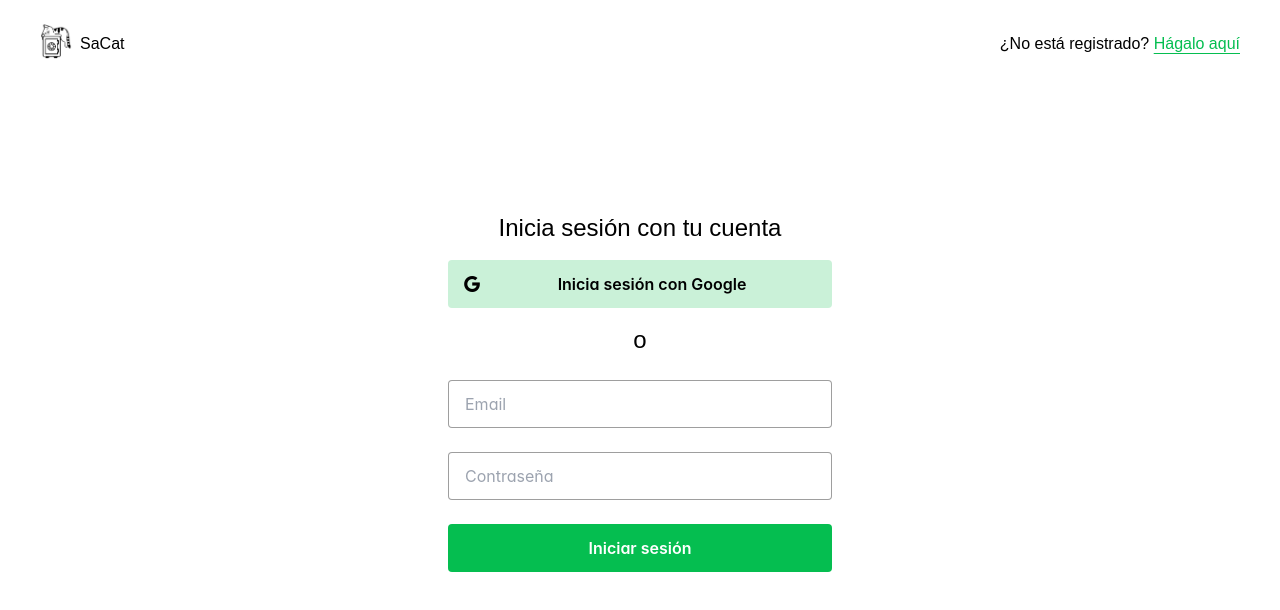
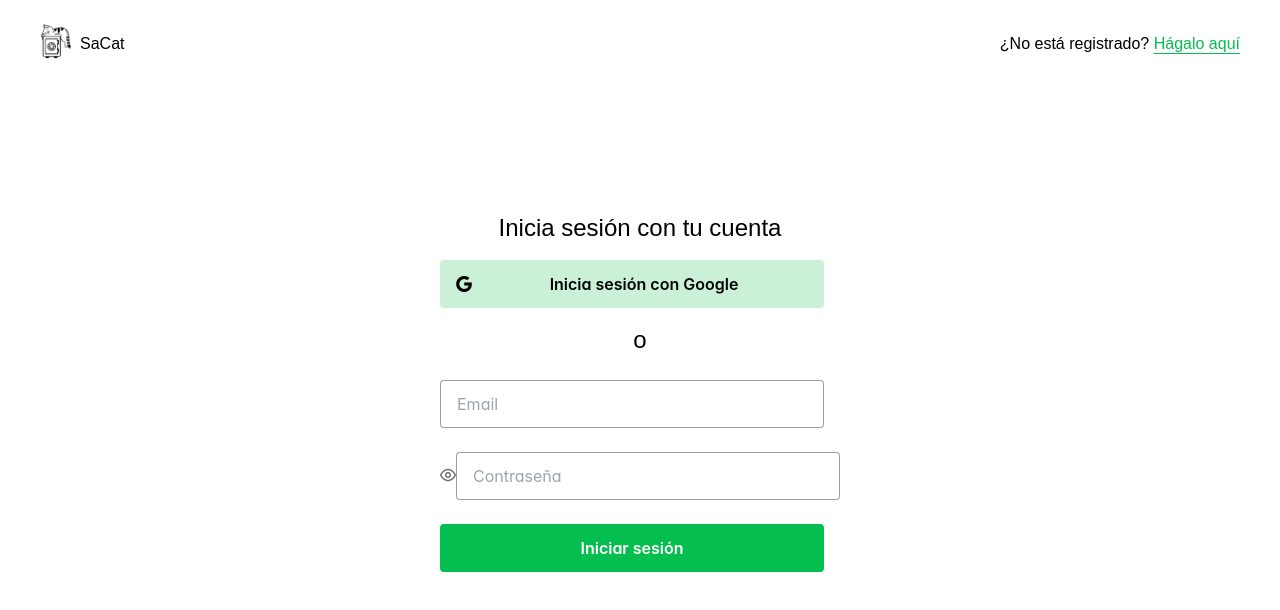
Before and after one commit to SaCat-Fintech/app-frontend, a Nuxt app: page /login in a window 1280 px wide. Shown: the top 610 px of the page. Built offline with nearby package versions, Linux system fonts and the light colour scheme; a web font is replaced by a local one.

Commit message:
chore: show/hide password

```diff
--- a/pages/login.vue
+++ b/pages/login.vue
@@ -25,12 +25,20 @@
             class="w-72 sm:w-96 h-12"
             placeholder="Email"
           />
+          <span class="p-input-icon-right">
+            <i
+              class="pi"
+              :class="{ 'pi-eye-slash': showPassword, 'pi-eye': !showPassword }"
+              @click="showPassword = !showPassword"
+            />
             <InputText
               id="password"
               v-model="password"
               class="w-72 sm:w-96 h-12"
               placeholder="Contraseña"
+              :type="showPassword ? 'text' : 'password'"
             />
+          </span>
           <Button
             @click="onSubmitForm"
             class="w-72 sm:w-96 h-12"
@@ -47,6 +55,7 @@ export default {
     return {
       email: "",
       password: "",
+      showPassword: false,
     };
   },
   computed: {
```
Lines whose indentation alone changed are shown as unchanged.
